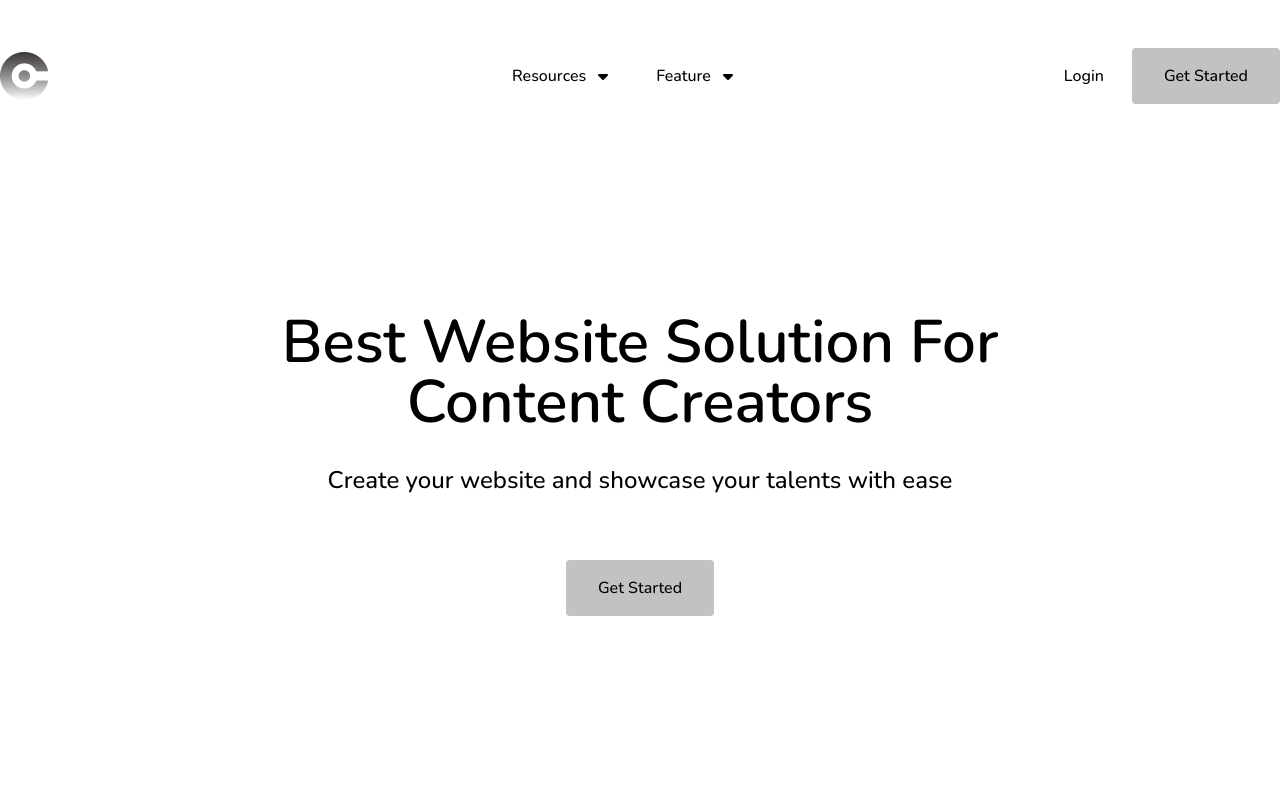
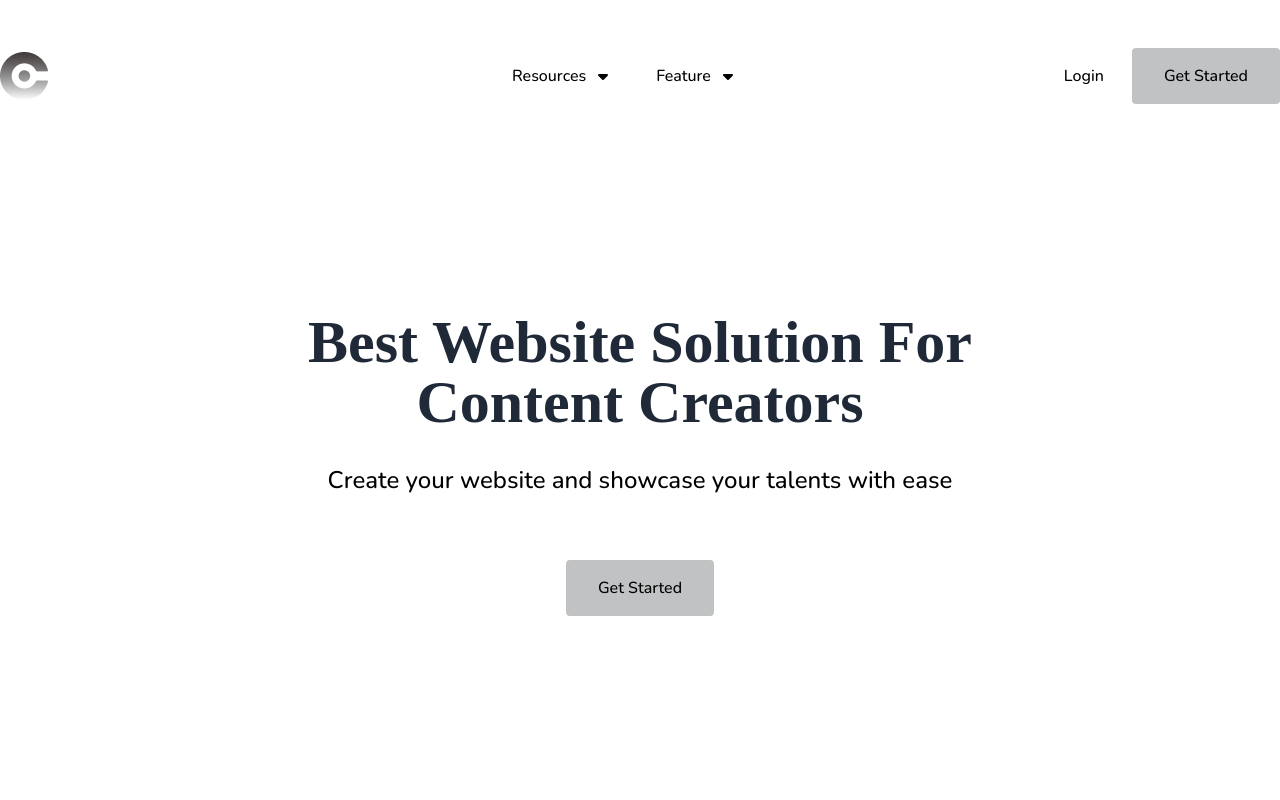
Before and after one commit to zuri-training/Proj_team_17_my_cms, a React (Create React App) app in the folder Frontend/: page / in a window 1280 px wide. Shown: the top 800 px of the page. Built offline with nearby package versions, Linux system fonts and the light colour scheme; a web font is replaced by a local one.

Commit message:
changed the font-family of the heading text and give a general name as arima-heading

```diff
--- a/Frontend/src/components/general/GetStarted.js
+++ b/Frontend/src/components/general/GetStarted.js
@@ -7,7 +7,9 @@ const GetStarted = () => {
   return (
     <header className='w-full py-52 xl:px-0 px-5'>
         <div className='max-w-7xl my-0 mx-auto text-center flex flex-col items-center'>
-            <h1 className='font-semibold xl:text-6xl lg:text-5xl text-4xl not-italic mb-8'>Best Website Solution For <br/> Content Creators</h1>
+            <h1 className='arima-heading font-semibold xl:text-6xl lg:text-5xl text-4xl not-italic mb-8 overflow-hidden text-gray-800'>
+              Best Website Solution For <br/> Content Creators
+            </h1>
             <p className='font-medium lg:text-2xl text-xl mb-16'>Create your website and showcase your talents with ease</p>
             <Link to="/signup"><Button name="Get Started"/></Link>
         </div>
--- a/Frontend/src/index.css
+++ b/Frontend/src/index.css
@@ -18,6 +18,10 @@
     overflow-x: hidden;
     list-style: none;
     font-family: var(--Nunito-font);
+}
+
+.arima-heading{
+    font-family: var(--Arima-font);
 }
 
 .btn-color {
```
